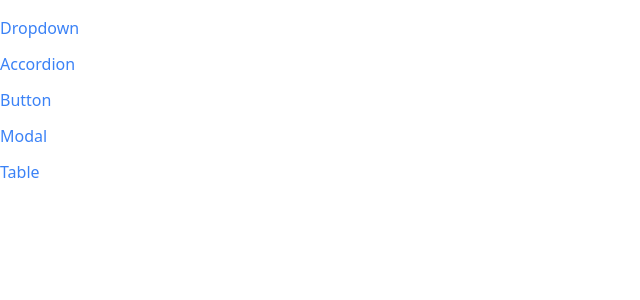
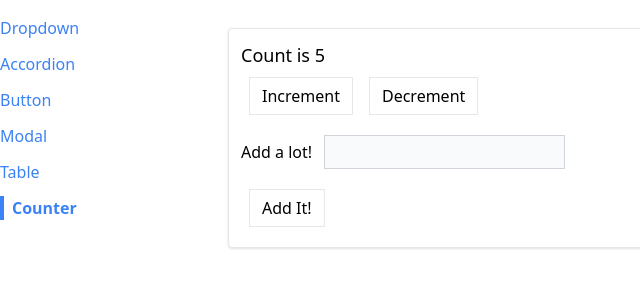
Before and after one commit to TomVerkon/comps, a React (Create React App) app: page /counter in a window 1280 px wide. Shown: the top 300 px of the page, without its empty margins (0-640 px from the left). Built offline with nearby package versions, Linux system fonts and the light colour scheme.

Commit message:
Added form to CounterPage

```diff
--- a/src/App.js
+++ b/src/App.js
@@ -5,6 +5,7 @@
 import ModalPage from './pages/ModalPage';
 import Sidebar from './components/Sidebar';
 import TablePage from './pages/TablePage';
+import CounterPage from './pages/CounterPage';
 
 function App() {
   return (<div className="container mx-auto grid grid-cols-6 gap-4 mt-4">
@@ -15,6 +16,7 @@
       <Route path='/button'><ButtonPage /></Route>
       <Route path='/modal'><ModalPage /></Route>
       <Route path='/table'><TablePage /></Route>
+      <Route path='/counter'><CounterPage initialCount={5} /></Route>
     </div>
   </div>);
 }
--- a/src/components/Sidebar.js
+++ b/src/components/Sidebar.js
@@ -7,6 +7,7 @@
     { label: 'Button', path: '/button' },
     { label: 'Modal', path: '/modal' },
     { label: 'Table', path: '/table' },
+    { label: 'Counter', path: '/counter' },
   ];
 
   const renderedLinks = links.map((link) => {
--- a/src/components/SortableTable.js
+++ b/src/components/SortableTable.js
@@ -1,33 +1,15 @@
-import React, { useState } from 'react';
+import React from 'react';
 import Table from './Table';
 import { FaSortDown, FaSortUp, FaSort } from 'react-icons/fa';
+import useSort from '../hooks/use-sort';
 
 const SortableTable = (props) => {
 
-  const [sortOrder, setSortOrder] = useState(null);
-  const [sortBy, setSortBy] = useState(null);
-
   const { config, data } = props;
 
-  const handleClick = (label) => {
+  const { setSortColumn, sortBy, sortOrder, sortedData } = useSort(data, config);
 
-    if (sortBy && label !== sortBy) {
-      setSortOrder('asc');
-      setSortBy(label);
-      return;
-    }
 
-    if (sortOrder === null) {
-      setSortOrder('asc');
-      setSortBy(label);
-    } else if (sortOrder === 'asc') {
-      setSortOrder('desc');
-      setSortBy(label);
-    } else if (sortOrder === 'desc') {
-      setSortOrder(null);
-      setSortBy(null);
-    }
-  };
 
   const upDatedConfig = config.map((colDef) => {
     if (!colDef.sortValue) {
@@ -37,7 +19,7 @@
       ...colDef,
       header: () => (
         <th className="cursor-pointer hover:bg-gray-100"
-          onClick={() => handleClick(colDef.label)}
+          onClick={() => setSortColumn(colDef.label)}
         >
           <div className="flex items-center">
             {getIcons(colDef.label, sortBy, sortOrder)}
@@ -47,40 +29,6 @@
       )
     };
   });
-
-  // Only sort data if sortOrder and sortBy are not null
-  // Make a copy of the 'data' prop
-  // find correct sortValue function and use it to sort data
-
-  let sortedData = data;
-  if (sortOrder && sortBy) {
-    // get sortValue function
-    const { sortValue } = config.find(colDef => colDef.label === sortBy);
-    //console.log(typeof sortValue(sortedData[0]));
-    sortedData = [...data];
-    const reverseOrder = sortOrder === 'asc' ? 1 : -1;
-    // set default sortFn to string comparator
-    let sortFn = (a, b) => a.localeCompare(b) * reverseOrder;
-    if (typeof sortValue(sortedData[0]) === 'number') {
-      // set sortFn to numeric comparator
-      sortFn = (a, b) => (a - b) * reverseOrder;
-    }
-
-    // const strSortFn = (a, b) => a.localeCompare(b) * reverseOrder;
-    // const numSortFn = (a, b) => (a - b) * reverseOrder;
-    // const sortValueType = sortValue(sortedData[0].sortValue);
-    // console.log('sortValueType', sortValueType);
-    sortedData = [...data].sort((a, b) => {
-      return sortFn(sortValue(a), sortValue(b));
-      // const valueA = sortValue(a);
-      // const valueB = sortValue(b);
-      // if (typeof valueA === 'string') {
-      //   return strSortFn(valueA, valueB);
-      // } else {
-      //   return numSortFn(valueA, valueB);
-      // }
-    });
-  }
 
   return <Table {...props} data={sortedData} config={upDatedConfig} />;
 };
--- /dev/null
+++ b/src/hooks/use-sort.js
@@ -0,0 +1,66 @@
+import { useState } from 'react';
+
+function useSort(data, config) {
+  const [sortOrder, setSortOrder] = useState(null);
+  const [sortBy, setSortBy] = useState(null);
+
+  const setSortColumn = (label) => {
+
+    if (sortBy && label !== sortBy) {
+      setSortOrder('asc');
+      setSortBy(label);
+      return;
+    }
+
+    if (sortOrder === null) {
+      setSortOrder('asc');
+      setSortBy(label);
+    } else if (sortOrder === 'asc') {
+      setSortOrder('desc');
+      setSortBy(label);
+    } else if (sortOrder === 'desc') {
+      setSortOrder(null);
+      setSortBy(null);
+    }
+  };
+
+  // Only sort data if sortOrder and sortBy are not null
+  // Make a copy of the 'data' prop
+  // find correct sortValue function and use it to sort data
+
+  let sortedData = data;
+  if (sortOrder && sortBy) {
+    // get sortValue function
+    const { sortValue } = config.find(colDef => colDef.label === sortBy);
+    //console.log(typeof sortValue(sortedData[0]));
+    sortedData = [...data];
+    const reverseOrder = sortOrder === 'asc' ? 1 : -1;
+    // set default sortFn to string comparator
+    let sortFn = (a, b) => a.localeCompare(b) * reverseOrder;
+    if (typeof sortValue(sortedData[0]) === 'number') {
+      // set sortFn to numeric comparator
+      sortFn = (a, b) => (a - b) * reverseOrder;
+    }
+
+    // const strSortFn = (a, b) => a.localeCompare(b) * reverseOrder;
+    // const numSortFn = (a, b) => (a - b) * reverseOrder;
+    // const sortValueType = sortValue(sortedData[0].sortValue);
+    // console.log('sortValueType', sortValueType);
+    sortedData = [...data].sort((a, b) => {
+      return sortFn(sortValue(a), sortValue(b));
+      // const valueA = sortValue(a);
+      // const valueB = sortValue(b);
+      // if (typeof valueA === 'string') {
+      //   return strSortFn(valueA, valueB);
+      // } else {
+      //   return numSortFn(valueA, valueB);
+      // }
+    });
+  }
+
+  return { setSortColumn, sortBy, sortOrder, sortedData };
+
+
+}
+
+export default useSort;
--- /dev/null
+++ b/src/pages/CounterPage.js
@@ -0,0 +1,55 @@
+import { useState, useEffect } from 'react';
+import Button from '../components/Button';
+import Panel from '../components/Panel';
+
+
+function CounterPage({ initialCount }) {
+
+  const [count, setCount] = useState(initialCount);
+  const [valueToAdd, setValueToAdd] = useState(0);
+
+  useEffect(() => {
+    console.log(count);
+  }, [count]);
+
+  const increment = () => {
+    setCount(count + 1);
+  };
+
+  const decrement = () => {
+    setCount(count - 1);
+  };
+
+  const handleChange = (event) => {
+    const value = parseInt(event.target.value);
+    setValueToAdd(isNaN(value) ? 0 : value);
+  };
+
+  const handleSubmit = (event) => {
+    event.preventDefault();
+    setCount(count + valueToAdd);
+    setValueToAdd(0);
+  };
+
+  return (
+    <Panel className="m-3">
+      <h1 className="text-lg">Count is {count}</h1>
+      <div className="flex flex-row">
+        <Button onClick={increment}>Increment</Button>
+        <Button onClick={decrement}>Decrement</Button>
+      </div>
+      <form onSubmit={handleSubmit}>
+        <label>Add a lot!</label>
+        <input
+          value={valueToAdd || ''}
+          onChange={handleChange}
+          type="number"
+          className="p-1 m-3 bg-gray-50 border border-gray-300"
+        />
+        <Button> Add It!</Button>
+      </form>
+    </Panel >
+  );
+}
+
+export default CounterPage;
```
